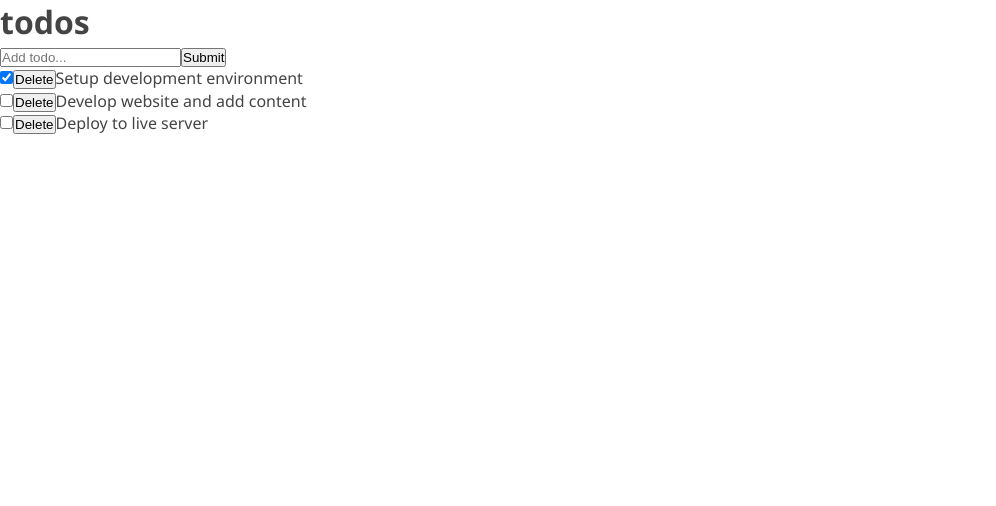
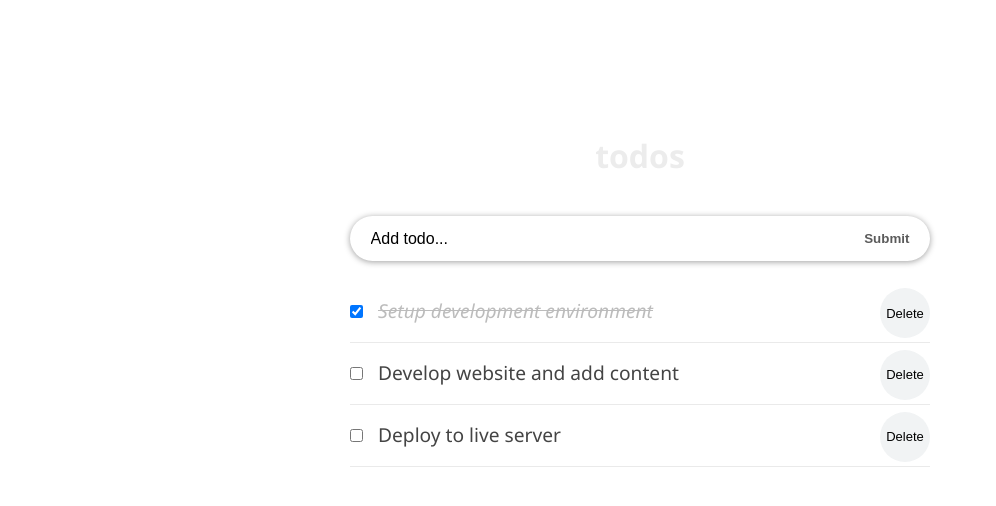
Before and after one commit to HeroIPmonkey/React_exercise, a React (Create React App) app: page / in a window 1280 px wide. Shown: the top 506 px of the page, without its empty margins (0-996 px from the left). Built offline with nearby package versions, Linux system fonts and the light colour scheme.

Commit message:
How to implement CSS in Reactjs App

```diff
--- a/package.json
+++ b/package.json
@@ -6,6 +6,7 @@
     "@testing-library/jest-dom": "^5.11.9",
     "@testing-library/react": "^11.2.5",
     "@testing-library/user-event": "^12.7.3",
+    "node-sass": "^5.0.0",
     "react": "^17.0.1",
     "react-dom": "^17.0.1",
     "react-scripts": "4.0.3",
--- a/src/App.css
+++ b/src/App.css
@@ -11,3 +11,55 @@ body {
   background: #fff;
   height: 100vh;
 }
+
+.container{
+  display: flex;
+  flex-direction: column;
+  justify-content: center;
+  align-items: center;
+  max-width: 600px;
+  margin: 0 auto;
+}
+
+.inner {
+  width: 100%;
+  padding: 8rem 10px 4rem;
+}
+
+.form-container {
+  width: 100%;
+  margin-bottom: 20px;
+  display: flex;
+  border-radius: calc(0.5*100px);
+  box-shadow: 0 1px 6px 0 rgba(0,0,0,0.38);
+  justify-content: space-evenly;
+}
+
+.input-text {
+  font-size: 1rem;
+  font-weight: 400;
+  width: 85%;
+  padding-right: 5px;
+  padding-left: 10px;
+  border-radius: calc(0.5*100px);
+}
+
+.input-text::placeholder {
+  color: #000;
+}
+
+.input-submit {
+  background : transparent;
+  color: #5b5b5b;
+  text-transform: capitalize;
+  cursor: pointer;
+  font-weight: 600;
+  margin-right: 10px;
+}
+
+.input-text,
+.input-submit {
+  height: 45px;
+  outline: none;
+  border: none;
+}
--- a/src/components/Header.js
+++ b/src/components/Header.js
@@ -1,9 +1,26 @@
 import React from "react"
 
+
 const Header = () => {
+  const headerStyle = {
+    padding: "20px 0",
+    lineHeight: "1.5em"
+  }
   return (
-    <header>
-      <h1>todos</h1>
+    <header style={headerStyle}>
+      <h1
+        style={{
+          fontsize: "6rem",
+          fontweight: "600",
+          marginBottom: "2rem",
+          lineHeight: "1rem",
+          color: "#ececec",
+          textTransform: "lowercase",
+          textAlign: "center",
+        }}
+      >
+        todos
+      </h1>
     </header>
   )
 }
--- a/src/components/InputTodo.js
+++ b/src/components/InputTodo.js
@@ -23,15 +23,16 @@ class InputTodo extends Component {
   };
   render() {
     return (
-      <form onSubmit={this.handleSubmit}>
+      <form onSubmit={this.handleSubmit} className = "form-container">
         <input
           type="text"
+          className = "input-text"
           placeholder="Add todo..."
           value={this.state.title}
           name="title"
           onChange={this.onChange}
         />
-        <button>Submit</button>
+        <button className = "input-submit">Submit</button>
       </form>
     )
   }
--- a/src/components/TodoContainer.js
+++ b/src/components/TodoContainer.js
@@ -71,7 +71,8 @@ class TodoContainer extends React.Component {
       //     <li>{todo.title}</li>
       //   ))}
       // </ul>
-      <div>
+      <div className="container">
+        <div className = "inner">
           <Header />
           <InputTodo addTodoProps={this.addTodoItem} />
           <TodosList
@@ -80,6 +81,7 @@ class TodoContainer extends React.Component {
             deleteTodoProps = {this.delTodo}
           />
         </div>
+      </div>
     )
   }
 }
--- a/src/components/TodoItem.js
+++ b/src/components/TodoItem.js
@@ -1,15 +1,30 @@
 import React from "react";
-
+import styles from "./TodoItem.module.css"
 class TodoItem extends React.Component {
   render() {
+
+    const completedStyle = {
+      fontStyle: "italic",
+      color: "#595959",
+      opacity: 0.4,
+      textDecoration: "line-through"
+    }
+    const {completed,id,title} = this.props.todo
     return(
-      <li>
-        <input type="checkbox"
-        checked={this.props.todo.completed}
-        onChange={() => this.props.handleChangeProps(this.props.todo.id)}/>
-        <button onClick={()=>this.props.deleteTodoProps(this.props.todo.id)}>Delete</button>
-        {this.props.todo.title}
-
+      <li className={styles.item}>
+        <input
+        type="checkbox"
+        className = {styles.checkbox}
+        checked={completed}
+        onChange={() => this.props.handleChangeProps(id)}
+        />
+        <button
+          onClick={()=>this.props.deleteTodoProps(id)}>
+          Delete
+        </button>
+        <span style = {completed?completedStyle:null}>
+          {this.props.todo.title}
+        </span>
       </li>
     )
   }
--- /dev/null
+++ b/src/components/TodoItem.module.css
@@ -0,0 +1,23 @@
+.item {
+  font-size: 1.2rem;
+  list-style-type: none;
+  padding: 17px 0px;
+  border-bottom: 1px solid #eaeaea;
+}
+
+.checkbox {
+  margin-right: 15px;
+}
+
+.item button {
+  font-size: 13px;
+  background: #f1f3f4;
+  border: none;
+  cursor: pointer;
+  float: right;
+  outline: none;
+  border-radius: 100px;
+  height: 50px;
+  width: 50px;
+  margin: -10px 0 0 10px;
+}
```
Also changed, not shown: 1 other file (tests, documents, lock files or other folders). Lines whose indentation alone changed are shown as unchanged.
